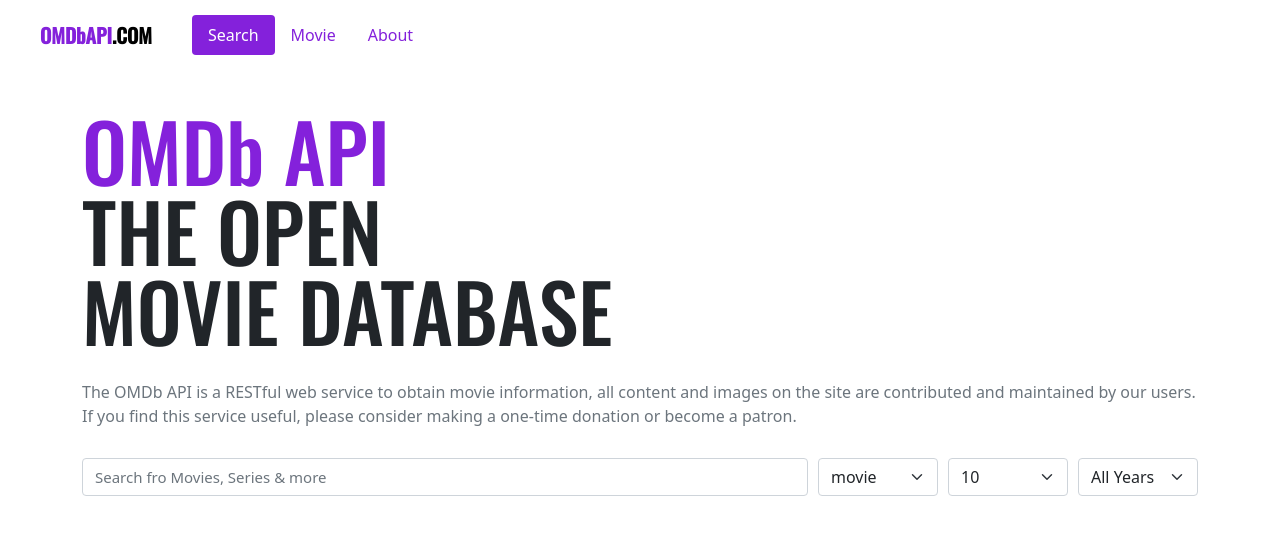
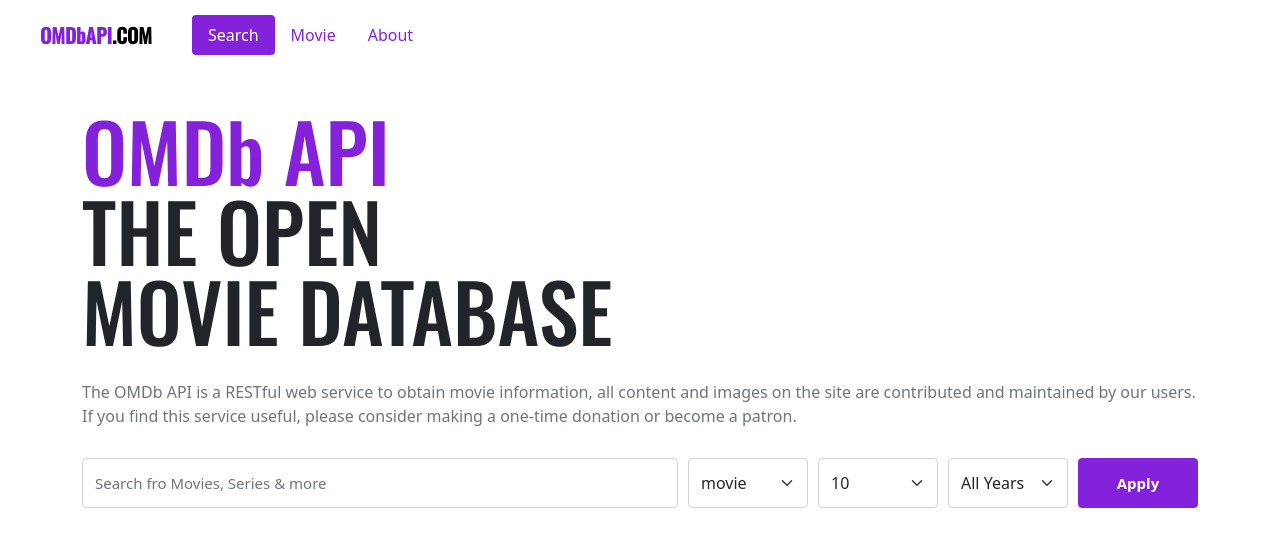
Before and after one commit to 7581058/vue3-movie-app, a Vue app: page /#/ in a window 1280 px wide. Shown: the top 546 px of the page. Built offline with nearby package versions, Linux system fonts and the light colour scheme.

Commit message:
Search Apply 버튼 구성

```diff
--- a/src/components/Search.vue
+++ b/src/components/Search.vue
@@ -1,13 +1,15 @@
 <template>
   <div class="container">
-    <input v-model="title" class="form-control" type="text" placeholder="Search fro Movies, Series & more" />
+    <input v-model="title" class="form-control" type="text" placeholder="Search fro Movies, Series & more" @keyup.enter="apply"/>
     <div class="selects">
       <select v-for="filter in filters" v-model="$data[filter.name]" :key="filter.name" class="form-select">
         <option v-if="filter.name === 'year'" value="">All Years</option>
         <option v-for="item in filter.items" :key="item">{{ item }}</option>
       </select>
     </div>
+    <button class="btn btn-primary" @click="apply">Apply</button>
   </div>
+
 </template>
 
 <script>
@@ -40,6 +42,11 @@
         }
       ]
     }
+  },
+  methods: {
+    apply() {
+
+    }
   }
 }
 </script>
@@ -64,5 +71,11 @@
         }
       }
     }
+    .btn {
+      width: 120px;
+      height: 50px;
+      font-weight: 700;
+      flex-shrink: 0;
+    }
   }
 </style>
```
